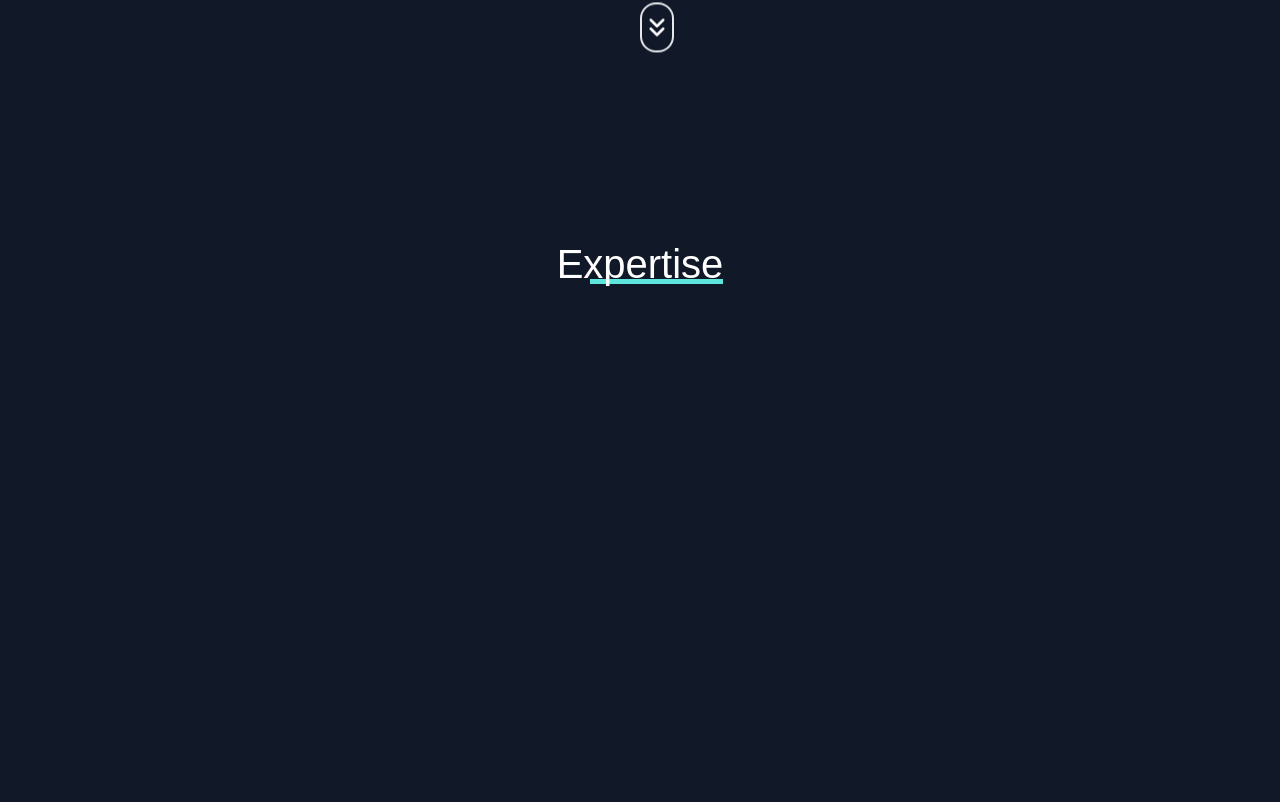
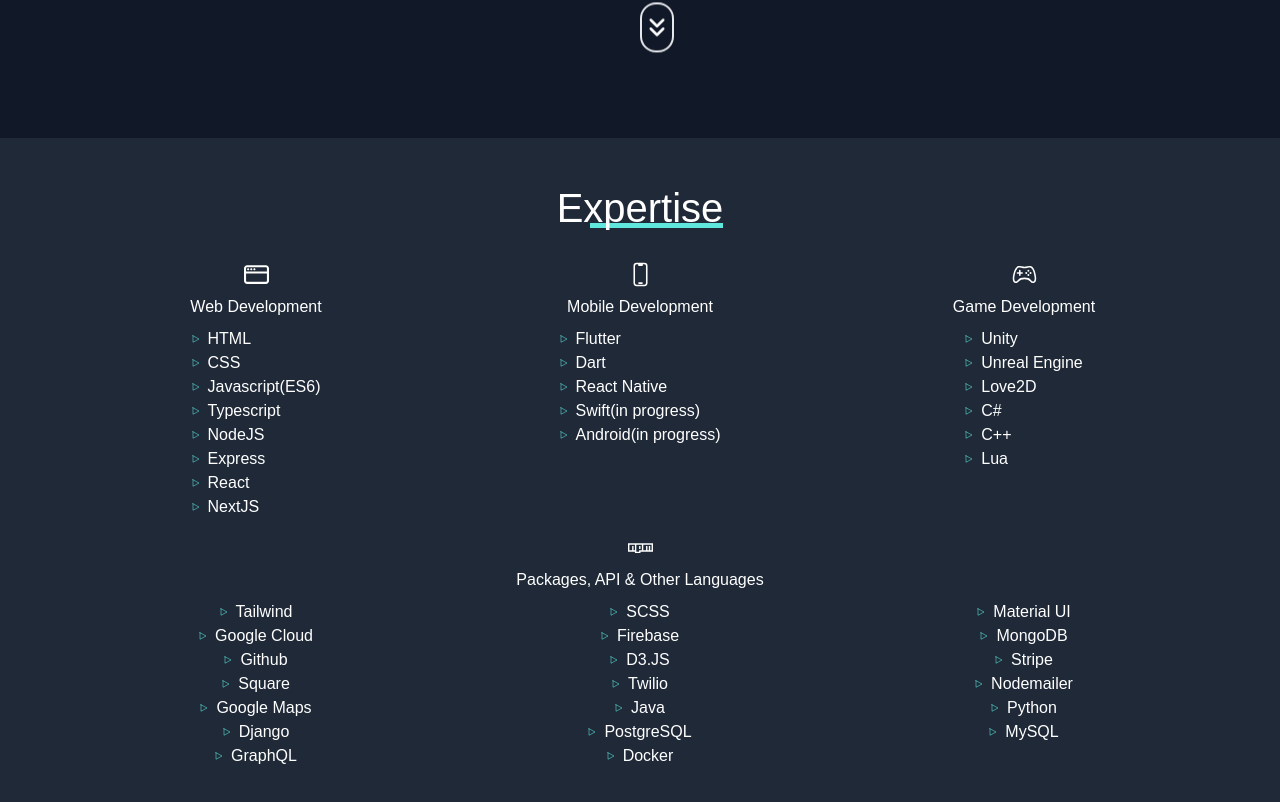
Before and after one commit to XianFengWu1996/personal-portfolio, a Next.js app: page / in a window 1280 px wide. Shown: the part 662-1464 px from the top of the page. Built offline with nearby package versions, Linux system fonts and the light colour scheme; a web font is replaced by a local one.

Commit message:
finish expertise section layout

```diff
--- a/src/components/Expertise/Expertise.tsx
+++ b/src/components/Expertise/Expertise.tsx
@@ -1,91 +1,65 @@
-const expertise = {
-  frontEnd: [
-    {
-      name: 'HTML',
-    },
-  ],
-};
+import { IoTriangleOutline } from 'react-icons/io5';
+import { data, packages } from './data';
 
 const Expertise = () => {
   return (
-    <div className="w-full min-h-full bg-inherit p-24 flex flex-col justify-start items-center">
-      <h1 className="title mb-10">Expertise</h1>
+    <div className="w-full h-full bg-gray-800 px-16 py-10">
+      <div className="flex justify-center items-center">
+        <h1 className="title mb-6">Expertise</h1>
+      </div>
 
-      {/* version 1 */}
-      {/* <div className="grid sm:grid-cols-1  md:grid-cols-2 lg:grid-cols-4 grid-flow-row gap-4 lg:gap-0 w-full">
-        <div className="p-4 min-h-[250px] border-2 lg:border-r-0  flex flex-col">
-          <div className="flex items-center">
-            <FaReact size={30} />
-            <p className="mx-2 text-2xl">Frontend</p>
+      <div className="grid grid-cols-1 md:grid-cols-3">
+        {data.map((d, i) => {
+          return (
+            <div key={i} className="flex flex-col items-center justify-start">
+              <div>
+                <d.Icon size={25} />
               </div>
+              <h1 className="my-2">{d.name}</h1>
+
               <ul>
-            <li className="flex items-center">
-              <GiSpiderWeb size={12} />
-              <p className="px-2">HTML</p>
-            </li>
-            <li className="flex items-center">
-              <GiSpiderWeb size={12} />
-              <p className="px-2">CSS</p>
-            </li>
-            <li className="flex items-center">
-              <GiSpiderWeb size={12} />
-              <p className="px-2">Javascript</p>
-            </li>
-            <li className="flex items-center">
-              <GiSpiderWeb size={12} />
-              <p className="px-2">HTML</p>
-            </li>
+                {d.skills.map((s, index) => {
+                  return (
+                    <div key={index} className="flex items-center">
+                      <IoTriangleOutline
+                        size={8}
+                        className="rotate-90 text-[#66fcf1]"
+                      />
+                      <li className="pl-2">{s}</li>
+                    </div>
+                  );
+                })}
               </ul>
             </div>
-        <div className="p-4 min-h-[250px] border-2  flex flex-col">
-          <div className="flex items-center">
-            <FiServer size={30} />
-            <p className="mx-2 text-2xl">Backend</p>
+          );
+        })}
       </div>
 
-          <ul>
-            <BiGame size={8} />
-          </ul>
+      {/* outter grid */}
+      <div className="grid grid-cols-1 mt-4">
+        {/* to layout the header and content vertically */}
+        <div className="flex flex-col items-center">
+          {/* header */}
+          <div>
+            <packages.Icon size={25} />
           </div>
-        <div className="p-4 min-h-[250px] border-2  lg:border-l-0  flex flex-col">
-          <div className="flex items-center">
-            <CiMobile3 size={30} />
-            <p className="mx-2 text-2xl">Mobile</p>
+          <h1 className="my-2">{packages.name}</h1>
+          {/* content */}
+          <div className="grid grid-cols-3 w-full">
+            {packages.skills.map((s, i) => {
+              return (
+                <div key={i} className="flex justify-center items-center">
+                  <IoTriangleOutline
+                    size={8}
+                    className="rotate-90 text-[#66fcf1]"
+                  />
+                  <div className="pl-2">{s}</div>
                 </div>
-
-          <ul>
-            <BiGame size={8} />
-          </ul>
+              );
+            })}
           </div>
-
-        <div className="p-4 min-h-[250px] border-2  lg:border-l-0  flex flex-col">
-          <div className="flex items-center">
-            <IoGameControllerOutline size={30} />
-            <p className="mx-2 text-2xl">Gaming</p>
         </div>
-
-          <ul className="flex flex-col justify-start">
-            <li className="flex items-center">
-              <BiGame size={12} />
-              <p className="px-2">Unity</p>
-            </li>
-            <li className="flex items-center">
-              <BiGame size={12} />
-              <p className="px-2">C#</p>
-            </li>
-            <li className="flex items-center">
-              <BiGame size={12} />
-              <p className="px-2">Unreal Engine</p>
-            </li>
-            <li className="flex items-center">
-              <BiGame size={12} />
-              <p className="px-2">C++</p>
-            </li>
-          </ul>
       </div>
-      </div> */}
-
-      {/* version 2 */}
     </div>
   );
 };
--- /dev/null
+++ b/src/components/Expertise/data.ts
@@ -0,0 +1,71 @@
+import { IconType } from 'react-icons';
+import { CgBrowser } from 'react-icons/cg';
+import { FaNpm } from 'react-icons/fa';
+import { HiOutlineDevicePhoneMobile } from 'react-icons/hi2';
+import { IoGameControllerOutline } from 'react-icons/io5';
+
+interface Data {
+  name: string;
+  Icon: IconType;
+  skills: string[];
+}
+
+export const data: Data[] = [
+  {
+    name: 'Web Development',
+    Icon: CgBrowser,
+    skills: [
+      'HTML',
+      'CSS',
+      'Javascript(ES6)',
+      'Typescript',
+      'NodeJS',
+      'Express',
+      'React',
+      'NextJS',
+    ],
+  },
+  {
+    name: 'Mobile Development',
+    Icon: HiOutlineDevicePhoneMobile,
+    skills: [
+      'Flutter',
+      'Dart',
+      'React Native',
+      'Swift(in progress)',
+      'Android(in progress)',
+    ],
+  },
+  {
+    name: 'Game Development',
+    Icon: IoGameControllerOutline,
+    skills: ['Unity', 'Unreal Engine', 'Love2D', 'C#', 'C++', 'Lua'],
+  },
+];
+
+export const packages: Data = {
+  name: 'Packages, API & Other Languages',
+  Icon: FaNpm,
+  skills: [
+    'Tailwind',
+    'SCSS',
+    'Material UI',
+    'Google Cloud',
+    'Firebase',
+    'MongoDB',
+    'Github',
+    'D3.JS',
+    'Stripe',
+    'Square',
+    'Twilio',
+    'Nodemailer',
+    'Google Maps',
+    'Java',
+    'Python',
+    'Django',
+    'PostgreSQL',
+    'MySQL',
+    'GraphQL',
+    'Docker',
+  ],
+};
--- a/src/styles/Components.css
+++ b/src/styles/Components.css
@@ -2,7 +2,7 @@
   font-size: 40px;
   position: relative;
   z-index: 1;
-  display: block;
+  width: fit-content;
 }
 
 .title::after {
@@ -41,3 +41,39 @@
     transform: translateY(0px);
   }
 }
+
+.tab-button {
+  position: relative;
+  /* margin: 10px 20px; */
+  padding: 10px 20px;
+  display: flex;
+  align-items: center;
+  text-transform: capitalize;
+  border-left-color: gray;
+  border-left-width: 2px;
+}
+
+/* .bar::before {
+  content: '';
+  height: 100%;
+  width: 2px;
+  position: absolute;
+  left: 0px;
+  background-color: gray;
+  z-index: 9999;
+  opacity: 0.9;
+}
+
+.selected {
+  color: #66fcf1;
+  background-color: rgb(0, 0, 35, 0.5);
+}
+
+.selected::before {
+  content: '';
+
+  background-color: #66fcf1;
+  z-index: 9999;
+  opacity: 0.9;
+  transition: all 1s;
+} */
```
Lines whose indentation alone changed are shown as unchanged.
